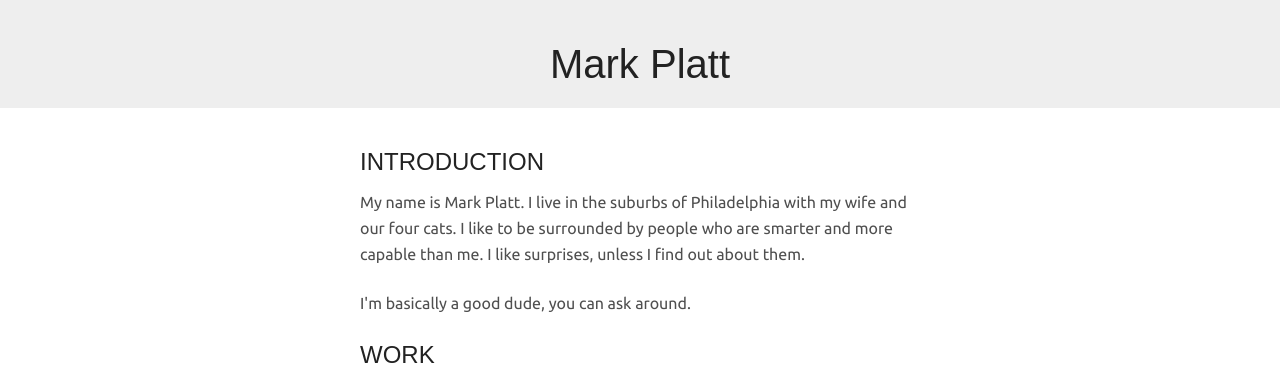
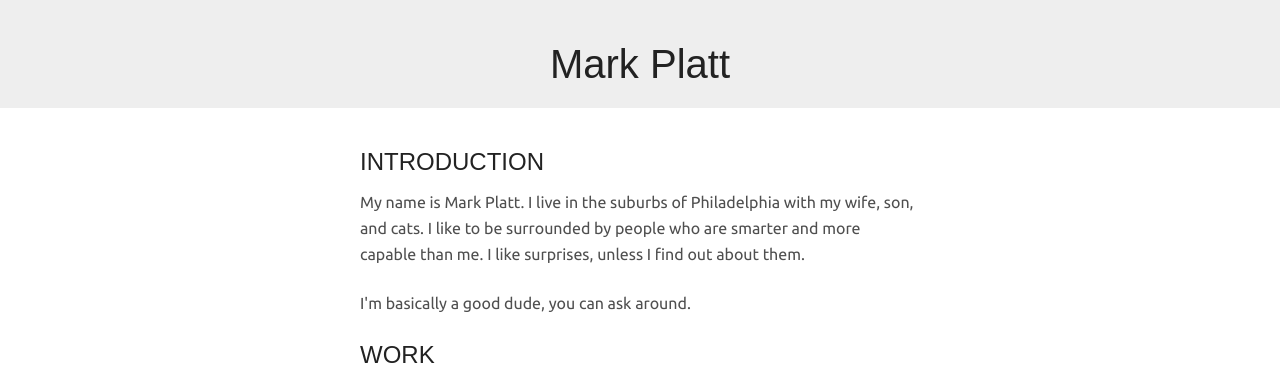
Before and after one commit to mrkplt/mrkplt.github.io, a Jekyll site: the page built from index.html, in a window 1280 px wide. Shown: the top 385 px of the page. Built offline with Jekyll 4.4.1, drawn with Linux system fonts in a browser that asks for light colours; some web fonts are replaced.

Commit message:
Update bio.html

```diff
--- a/_includes/bio.html
+++ b/_includes/bio.html
@@ -1,3 +1,3 @@
 <h2 id='bio'>Introduction</h2>
-<p>My name is Mark Platt. I live in the suburbs of Philadelphia with my wife and our four cats. I like to be surrounded by people who are smarter and more capable than me. I like surprises, unless I find out about them.</p>
+<p>My name is Mark Platt. I live in the suburbs of Philadelphia with my wife, son, and cats. I like to be surrounded by people who are smarter and more capable than me. I like surprises, unless I find out about them.</p>
 <p>I'm basically a good dude, you can ask around.</p>
```
